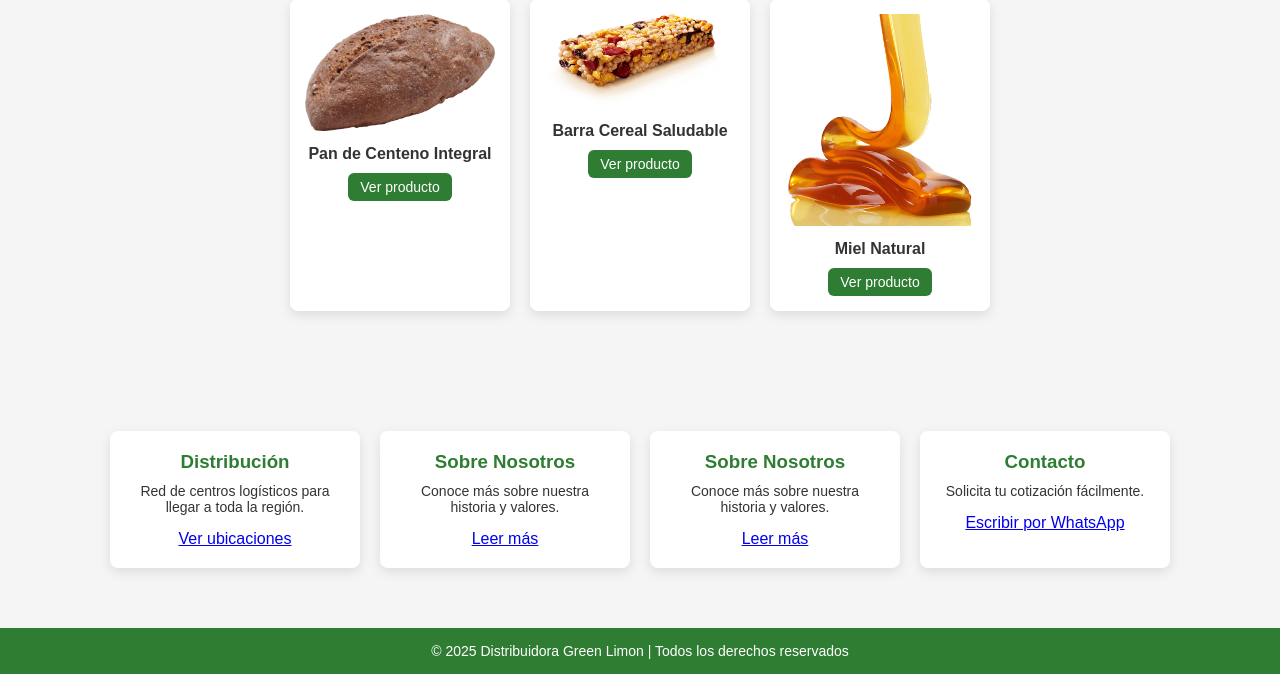
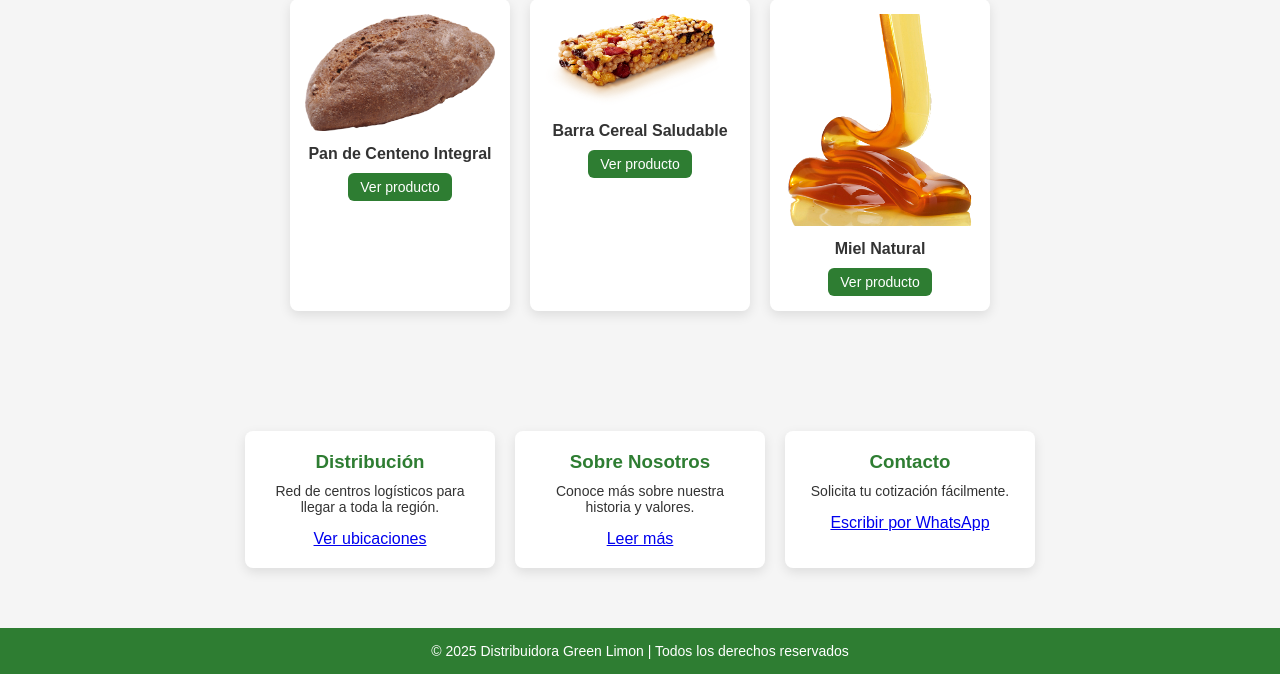
Before and after one commit to skyiwii/proyectoSaludable, a Django app: page / in a window 1280 px wide. Shown: the part 540-1214 px from the top of the page. Run offline with Django 5.2, Linux system fonts and the light colour scheme.

Commit message:
Cambios finales
Arreglado errores y mezcla de branch "Felipe"

```diff
--- a/templates/verdeLimonTemplates/distribucion.html
+++ b/templates/verdeLimonTemplates/distribucion.html
@@ -61,7 +61,7 @@
 
     <script>
         // Pasar los datos de Python a JS
-        const lugares = { ubicaciones,safe };
+        const lugares = {{ ubicaciones|safe }};
 
 
         function mostrarDetalle() {
--- a/templates/verdeLimonTemplates/index.html
+++ b/templates/verdeLimonTemplates/index.html
@@ -117,11 +117,6 @@
         </div>
 
         <div class="feature">
-            <h3>Sobre Nosotros</h3>
-            <p>Conoce más sobre nuestra historia y valores.</p>
-            <a href="{% url 'nosotros' %}" class="btn">Leer más</a>
-        </div>
-        <div class="feature">
             <h3>Contacto</h3>
             <p>Solicita tu cotización fácilmente.</p>
             <a href="https://wa.me/56912345678" target="_blank" class="btn">Escribir por WhatsApp</a>
```
Also changed, not shown: verdeLimonApp/migrations/__init__.py (deleted).
